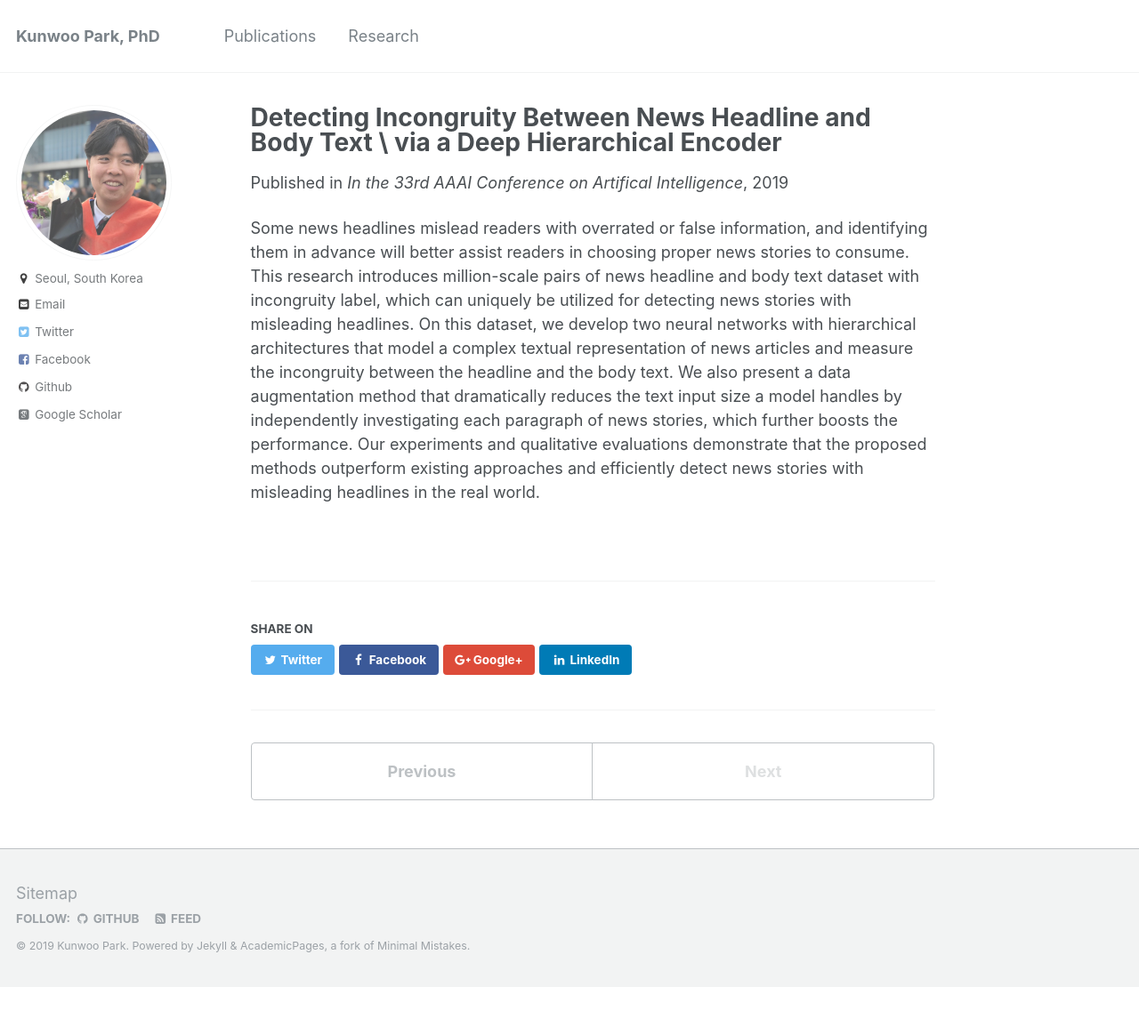
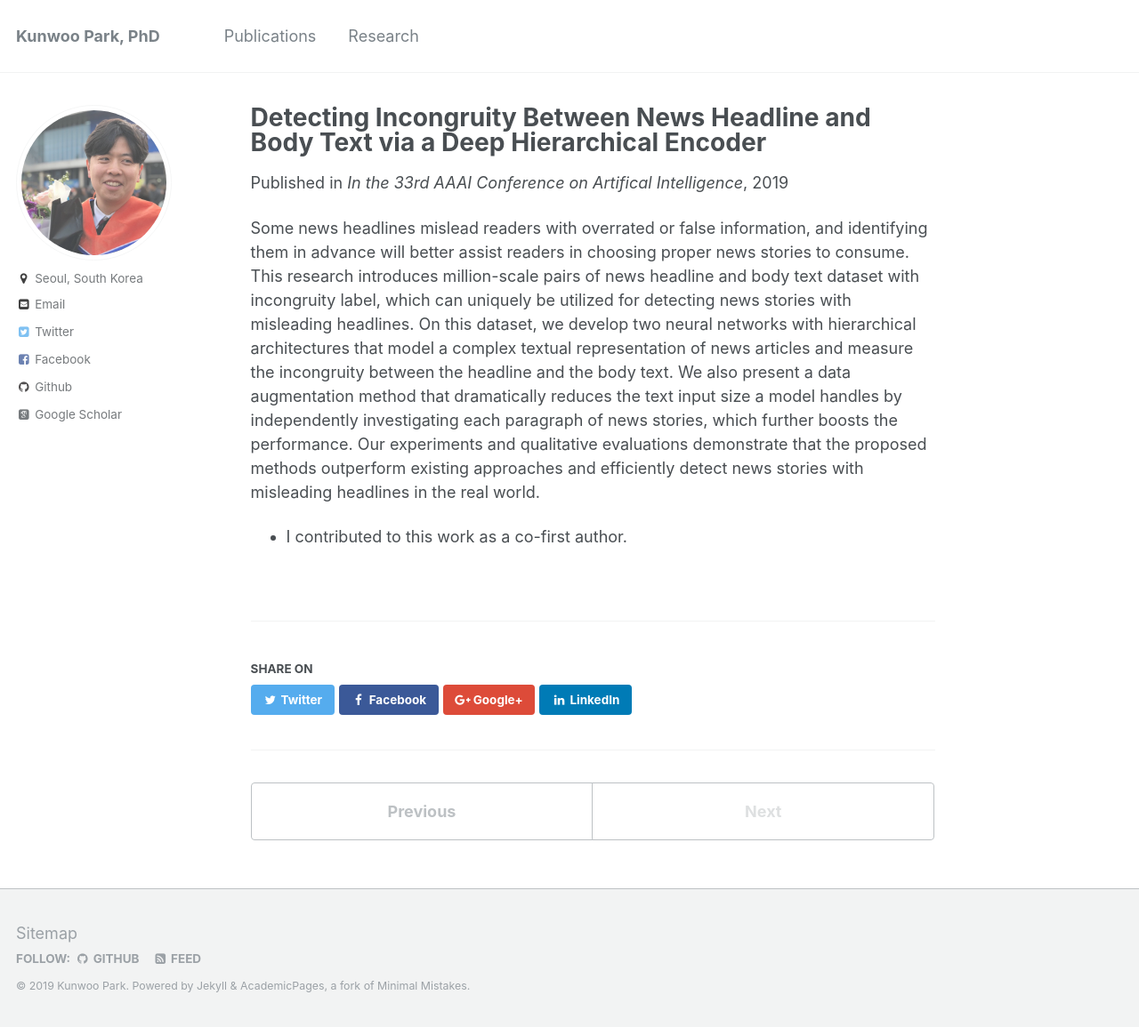
Before and after one commit to bywords/bywords.github.io, a Jekyll site: the page built from _publications/aaai2019incongruity.md, in a window 1280 px wide and 1155 px high. Shown: the whole window at 89% size. Built offline with Jekyll 4.4.1, drawn with Linux system fonts in a browser that asks for light colours; some web fonts are replaced.

Commit message:
updated site

```diff
--- a/_publications/aaai2019incongruity.md
+++ b/_publications/aaai2019incongruity.md
@@ -1,6 +1,5 @@
 ---
-title: "Detecting Incongruity Between News Headline and Body Text \\
-via a Deep Hierarchical Encoder"
+title: "Detecting Incongruity Between News Headline and Body Text via a Deep Hierarchical Encoder"
 collection: publications
 permalink: /publications/aaai2019incongruity
 excerpt: ''
@@ -10,3 +9,5 @@ author: 'Seunghyun Yoon, <b>Kunwoo Park</b>, Joongbo Shin, Hongjun Lim, Seungpil
 paperurl: '../files/2019-01-AAAI-incongruity.pdf'
 ---
 Some news headlines mislead readers with overrated or false information, and identifying them in advance will better assist readers in choosing proper news stories to consume. This research introduces million-scale pairs of news headline and body text dataset with incongruity label, which can uniquely be utilized for detecting news stories with misleading headlines. On this dataset, we develop two neural networks with hierarchical architectures that model a complex textual representation of news articles and measure the incongruity between the headline and the body text. We also present a data augmentation method that dramatically reduces the text input size a model handles by independently investigating each paragraph of news stories, which further boosts the performance. Our experiments and qualitative evaluations demonstrate that the proposed methods outperform existing approaches and efficiently detect news stories with misleading headlines in the real world.
+
+* I contributed to this work as a co-first author.
```
